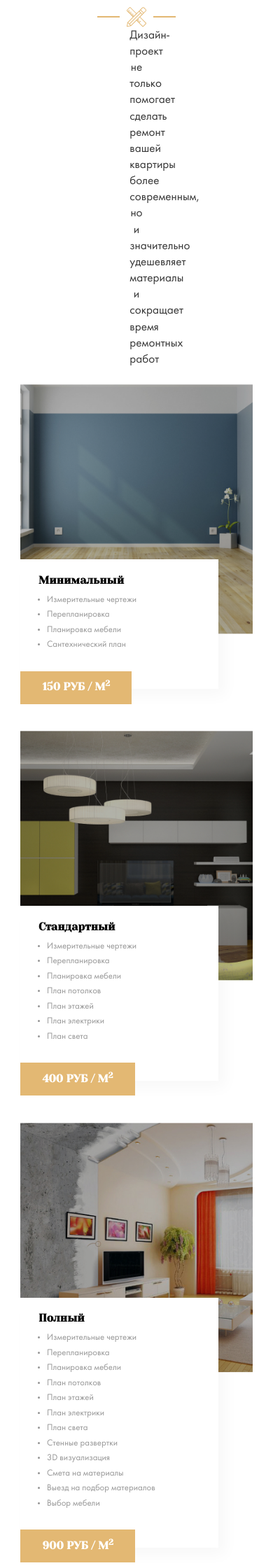
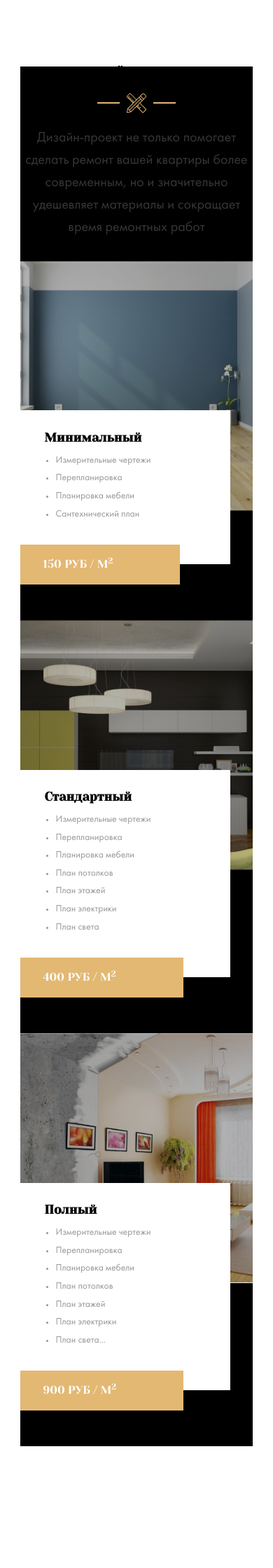
Before and after one commit to groms12/Repair-Design, a PHP site: page / in a window 390 px wide. Shown: the part 2671-4911 px from the top of the page at 70% size. After the commit the page ends 4737 px from the top, so only its background shows below. Run offline with PHP 8.4, Linux system fonts and the light colour scheme; some web fonts are replaced.

Commit message:
feat: help from pixel perfect for section design

```diff
--- a/css/style.css
+++ b/css/style.css
@@ -419,6 +419,7 @@ template {
     min-width: 17.6rem;
     min-height: 6.92rem;
     background-color: black;
+    font-family: 'Yeseva One', cursive;
     text-transform: uppercase;
     color: #fff;
     text-decoration: none; }
@@ -462,7 +463,8 @@ template {
     color: #E3B873; }
 
 .types__section-title {
-  margin-bottom: 2rem; }
+  margin-bottom: 2rem;
+  font-size: 0.8rem; }
 
 .row {
   display: flex;
@@ -475,7 +477,7 @@ template {
 .card__text {
   position: relative;
   max-width: 23.6rem;
-  margin: 0 auto;
+  margin: 0 2rem;
   margin-top: -9.3rem;
   padding: 1.79rem 2.14rem;
   background-color: #ffffff;
@@ -483,37 +485,40 @@ template {
 
 .card__title {
   font-family: 'Yeseva One', cursive;
-  font-size: 1.29rem;
+  font-size: 1.1rem;
   margin-top: 0;
-  margin-bottom: 0.7rem; }
+  margin-bottom: 0.6rem; }
 
 .card__subtitle {
   font-family: 'Futura Book', sans-serif;
-  font-size: 1.43rem;
-  line-height: 1.93rem;
+  font-size: 1.25rem;
+  line-height: 2rem;
   text-transform: none;
   color: #363636;
-  margin: 0 13rem; }
+  max-width: 53rem;
+  text-align: center;
+  margin: 1.2rem auto; }
 
 .card__list {
   padding: 0;
   margin: 0;
   padding-left: 1rem;
-  font-size: 1.07rem;
-  line-height: 1.79rem;
+  font-size: 0.85rem;
+  line-height: 1.6rem;
   color: #959595;
-  margin-bottom: 2.5rem; }
+  margin-bottom: 1.9rem; }
 
 .card__pricetag {
   position: absolute;
   left: 0;
   bottom: -1.79rem;
-  font-size: 1.29rem;
+  font-size: 1rem;
   font-family: 'Yeseva One', cursive;
   text-transform: uppercase;
   background-color: #E3B873;
   color: #fff;
-  padding: 1.214rem 2.6rem; }
+  padding: 1.2rem 6rem 1.2rem 2rem;
+  font-weight: 400; }
 
 .container {
   width: 85%;
@@ -550,11 +555,11 @@ img {
         background-color: #E3B873;
         margin: 0 10px; }
 
-@media screen and (max-width: 1400px) {
+@media screen and (max-width: 1200px) {
   .nav__item {
     margin-right: 1rem; }
   html {
-    font-size: 12px; } }
+    font-size: 1rem; } }
 
 @media screen and (max-width: 992px) {
   .nav {
@@ -570,8 +575,14 @@ img {
     align-items: center; }
   .types__card {
     margin-bottom: 5rem; }
+  .types__design {
+    background-color: black; }
   .card__text {
-    margin-left: 0; } }
+    margin-left: 0; }
+  .card__item-end ~ li {
+    display: none; }
+  .card__item-end::after {
+    content: '...'; } }
 
 @media screen and (max-width: 570px) {
   .contacts__button {
--- a/index.html
+++ b/index.html
@@ -120,7 +120,7 @@
                                 </ul>
                                 <!-- /.card__list -->
                                 <div class="card__pricetag">
-                                    <strong>от 1800 руб / м<sup>2</sup></strong>
+                                    <span>от 1800 руб / м<sup>2</sup></span>
                                 </div>
                             </div>
                             <!-- /.card__text -->
@@ -152,7 +152,7 @@
                                 </ul>
                                 <!-- /.card__list -->
                                 <div class="card__pricetag">
-                                    <strong>от 4000 руб / м<sup>2</sup></strong>
+                                    <span>от 4000 руб / м<sup>2</sup></span>
                                 </div>
                             </div>
                             <!-- /.card__text -->
@@ -166,7 +166,7 @@
         </section>
 
         <section class="section types">
-            <div class="container">
+            <div class="container types__design">
                 <div class="section-title types__section-title">
                     <h2 class="section-title__heading">Дизайн проект</h2>
                     <div class="section-title__image">
@@ -193,7 +193,7 @@
                                 </ul>
                                 <!-- /.card__list -->
                                 <div class="card__pricetag">
-                                    <strong>150 руб / м<sup>2</sup></strong>
+                                    <span>150 руб / м<sup>2</sup></span>
                                 </div>
                             </div>
                             <!-- /.card__text -->
@@ -225,7 +225,7 @@
                                 </ul>
                                 <!-- /.card__list -->
                                 <div class="card__pricetag">
-                                    <strong>400 руб / м<sup>2</sup></strong>
+                                    <span>400 руб / м<sup>2</sup></span>
                                 </div>
                             </div>
                             <!-- /.card__text -->
@@ -252,7 +252,7 @@
                                     <!-- /.card__item -->
                                     <li class="card__item">План электрики</li>
                                     <!-- /.card__item -->
-                                    <li class="card__item">План света</li>
+                                    <li class="card__item card__item-end">План света</li>
                                     <!-- /.card__item -->
                                     <li class="card__item">Стенные развертки</li>
                                     <!-- /.card__item -->
@@ -267,7 +267,7 @@
                                 </ul>
                                 <!-- /.card__list -->
                                 <div class="card__pricetag">
-                                    <strong>900 руб / м<sup>2</sup></strong>
+                                    <span>900 руб / м<sup>2</sup></span>
                                 </div>
                             </div>
                             <!-- /.card__text -->
--- a/sass/_media.sass
+++ b/sass/_media.sass
@@ -1,10 +1,10 @@
 
-@media screen and ( max-width: 1400px )
+@media screen and ( max-width: 1200px )
     .nav
         &__item
             margin-right: 1rem
     html
-        font-size: 12px
+        font-size: 1rem
 
 @media screen and ( max-width: 992px )
     .nav
@@ -22,9 +22,16 @@
     .types
         &__card
             margin-bottom: 5rem
+        &__design
+            background-color: black
     .card
         &__text
             margin-left: 0
+        &__item-end
+            &~li
+                display: none
+            &::after
+                content: '...'
 
 @media screen and ( max-width: 570px )
     .contacts
--- a/sass/templates/_hero.sass
+++ b/sass/templates/_hero.sass
@@ -45,6 +45,7 @@
         min-width: 17.6rem
         min-height: 6.92rem
         background-color: $dark
+        font-family: 'Yeseva One', cursive
         text-transform: uppercase
         color: $light
         text-decoration: none
--- a/sass/templates/_types.sass
+++ b/sass/templates/_types.sass
@@ -1,6 +1,7 @@
 .types
     &__section-title
         margin-bottom: 2rem
+        font-size: 0.8rem
 .row
     display: flex
     align-items: flex-start
@@ -11,38 +12,41 @@
     &__text
         position: relative
         max-width: 23.6rem
-        margin: 0 auto
+        margin: 0 2rem
         margin-top: -9.3rem
         padding: 1.79rem 2.14rem
         background-color: #ffffff
         box-shadow: 10px 10px 20px rgba(0, 0, 0, 0.03)
     &__title
         font-family: 'Yeseva One', cursive
-        font-size: 1.29rem
+        font-size: 1.1rem
         margin-top: 0
-        margin-bottom: 0.7rem
+        margin-bottom: 0.6rem
     &__subtitle
         font-family: 'Futura Book', sans-serif
-        font-size: 1.43rem
-        line-height: 1.93rem
+        font-size: 1.25rem
+        line-height: 2rem
         text-transform: none
         color: #363636
-        margin: 0 13rem
+        max-width: 53rem
+        text-align: center
+        margin: 1.2rem auto
     &__list
         padding: 0
         margin: 0
         padding-left: 1rem
-        font-size: 1.07rem
-        line-height: 1.79rem
+        font-size: 0.85rem
+        line-height: 1.6rem
         color: $secondary
-        margin-bottom: 2.5rem
+        margin-bottom: 1.9rem
     &__pricetag
         position: absolute
         left: 0
         bottom: -1.79rem
-        font-size: 1.29rem
+        font-size: 1rem
         font-family: 'Yeseva One', cursive
         text-transform: uppercase
         background-color: $primary
         color: $light
-        padding: 1.214rem 2.6rem
+        padding: 1.2rem 6rem 1.2rem 2rem
+        font-weight: 400
```
